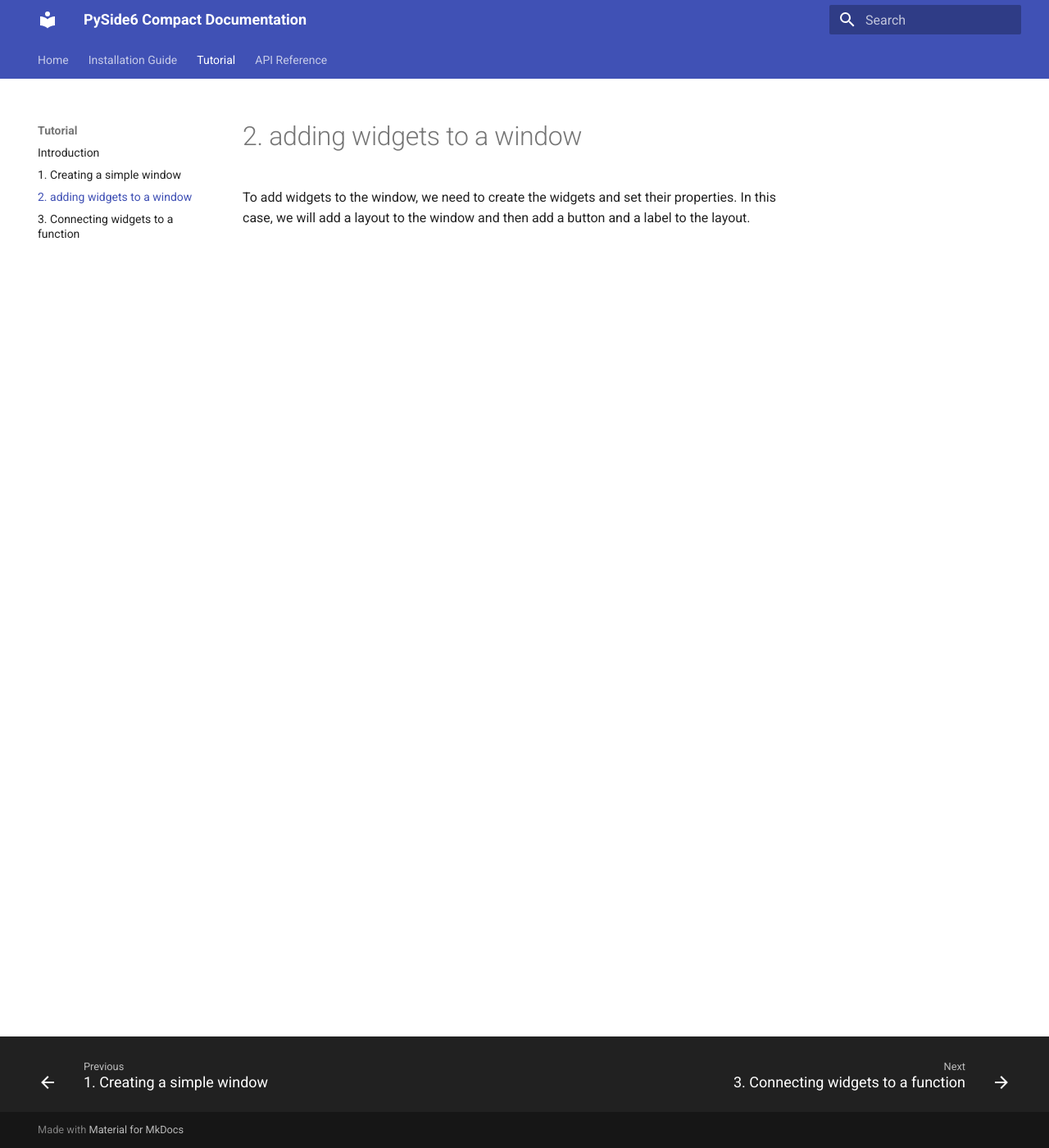
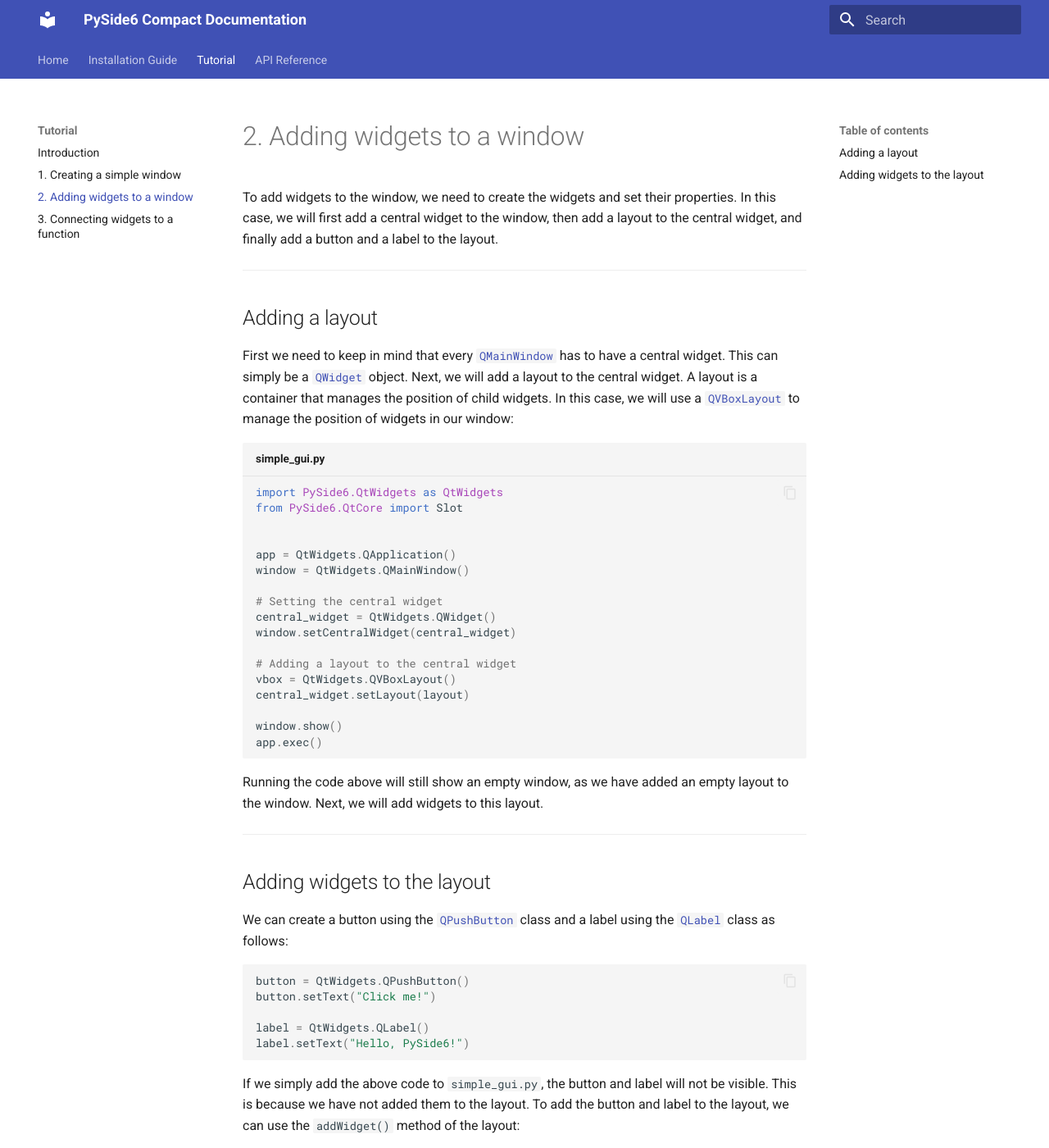
Before and after one commit to NatuurkundePracticumAmsterdam/PySide6-compact-documentation, an MkDocs documentation site: the page built from docs/tutorial/adding_widgets_to_a_window.md, in a window 1280 px wide and 1400 px high. Shown: the whole window at 82% size. Built offline with MkDocs 1.6.1 and Material for MkDocs 9.7.7, drawn with Linux system fonts in a browser that asks for light colours; some of the changed text lies outside the part shown.

Commit message:
Wrote second section of tutorial and explained divided the API reference into QLayouts and QWidgets

````diff
--- a/docs/tutorial/adding_widgets_to_a_window.md
+++ b/docs/tutorial/adding_widgets_to_a_window.md
@@ -1 +1,91 @@
-To add widgets to the window, we need to create the widgets and set their properties. In this case, we will add a layout to the window and then add a button and a label to the layout.
+To add widgets to the window, we need to create the widgets and set their properties. In this case, we will first add a central widget to the window, then add a layout to the central widget, and finally add a button and a label to the layout.
+
+<hr>
+
+## Adding a layout
+
+First we need to keep in mind that every [`QMainWindow`](../../QtWidgets/QMainWindow) has to have a central widget. This can simply be a [`QWidget`](../../QtWidgets/QWidget) object. Next, we will add a layout to the central widget. A layout is a container that manages the position of child widgets. In this case, we will use a [`QVBoxLayout`](../../QtWidgets/QVBoxLayout) to manage the position of widgets in our window:
+
+```python title="simple_gui.py"
+
+import PySide6.QtWidgets as QtWidgets
+from PySide6.QtCore import Slot
+
+
+app = QtWidgets.QApplication()
+window = QtWidgets.QMainWindow()
+
+# Setting the central widget
+central_widget = QtWidgets.QWidget()
+window.setCentralWidget(central_widget)
+
+# Adding a layout to the central widget
+vbox = QtWidgets.QVBoxLayout()
+central_widget.setLayout(layout)
+
+window.show()
+app.exec()
+
+```
+
+Running the code above will still show an empty window, as we have added an empty layout to the window. Next, we will add widgets to this layout.
+
+<hr>
+
+## Adding widgets to the layout
+
+We can create a button using the [`QPushButton`](../../QtWidgets/QPushButton) class and a label using the [`QLabel`](../../QtWidgets/QLabel) class as follows:
+
+```python
+
+button = QtWidgets.QPushButton()
+button.setText("Click me!")
+
+label = QtWidgets.QLabel()
+label.setText("Hello, PySide6!")
+```
+
+If we simply add the above code to `simple_gui.py`, the button and label will not be visible. This is because we have not added them to the layout. To add the button and label to the layout, we can use the `addWidget()` method of the layout:
+
+```python
+vbox.addWidget(button)
+vbox.addWidget(label)
+```
+
+Let's add this code to `simple_gui.py` and see how the window looks:
+
+```python title="simple_gui.py"
+
+import PySide6.QtWidgets as QtWidgets
+from PySide6.QtCore import Slot
+
+
+app = QtWidgets.QApplication()
+window = QtWidgets.QMainWindow()
+
+# Setting the central widget
+central_widget = QtWidgets.QWidget()
+window.setCentralWidget(central_widget)
+
+# Adding a layout to the central widget
+vbox = QtWidgets.QVBoxLayout()
+central_widget.setLayout(vbox)
+
+# Creating a button and a label
+label = QtWidgets.QLabel()
+label.setText("Hello, PySide6!")
+button = QtWidgets.QPushButton()
+button.setText("Click me!")
+
+# Adding the button and label to the layout
+vbox.addWidget(label)
+vbox.addWidget(button)
+
+window.show()
+app.exec()
+
+```
+
+Running the above code will show a window with a label with a button that does absolutely nothing when clicked:
+
+<img src="../images/button_and_label.png" alt="Button and label" width="300">
--- a/mkdocs.yml
+++ b/mkdocs.yml
@@ -10,6 +10,7 @@
     - navigation.top
     - navigation.tabs
     - navigation.footer
+    - navigation.sections
 
 extra:
   collapse_toc: true
@@ -41,20 +42,24 @@
   - Tutorial:
     - Introduction: tutorial/index.md
     - 1. Creating a simple window: tutorial/creating_a_simple_window.md
-    - 2. adding widgets to a window: tutorial/adding_widgets_to_a_window.md
+    - 2. Adding widgets to a window: tutorial/adding_widgets_to_a_window.md
     - 3. Connecting widgets to a function: tutorial/connecting_widgets_to_a_function.md
   - API Reference:
-    - Overview: QtWidgets/index.md
-    - QtWidgets:
-        - QtWidgets/QApplication.md
-        - QtWidgets/QMainWindow.md
-        - QtWidgets/QHBoxLayout.md
-        - QtWidgets/QVBoxLayout.md
-        - QtWidgets/QGroupBox.md
-        - QtWidgets/QTextEdit.md
-        - QtWidgets/QCheckBox.md
-        - QtWidgets/QLabel.md
-        - QtWidgets/QComboBox.md
-        - QtWidgets/QSpinBox.md
-        - QtWidgets/QDoubleSpinBox.md
-        - QtWidgets/QPushButton.md
+    - Overwiew: QtWidgets/index.md
+    - QtWidgets/QApplication.md
+    - QtWidgets/QMainWindow.md
+    - QtWidgets/QLayout.md
+    - QtWidgets/QWidget.md
+
+    - QLayouts:
+      - QtWidgets/QHBoxLayout.md
+      - QtWidgets/QVBoxLayout.md
+      - QtWidgets/QGroupBox.md
+    - QWidgets:
+      - QtWidgets/QTextEdit.md
+      - QtWidgets/QCheckBox.md
+      - QtWidgets/QLabel.md
+      - QtWidgets/QComboBox.md
+      - QtWidgets/QSpinBox.md
+      - QtWidgets/QDoubleSpinBox.md
+      - QtWidgets/QPushButton.md
````
Also changed, not shown: QtWidgets.py (+485 -0 lines), docs/QtWidgets/QLayout.md (added, +9 -0 lines), docs/QtWidgets/QWidget.md (added, +9 -0 lines), docs/QtWidgets/index.md (+18 -12 lines), docs/tutorial/creating_a_simple_window.md (+2 -4 lines), docs/tutorial/index.md (+1 -3 lines), test.py (+22 -3 lines), docs/tutorial/images/button_and_label.png (added), docs/tutorial/images/empty_window.png.
